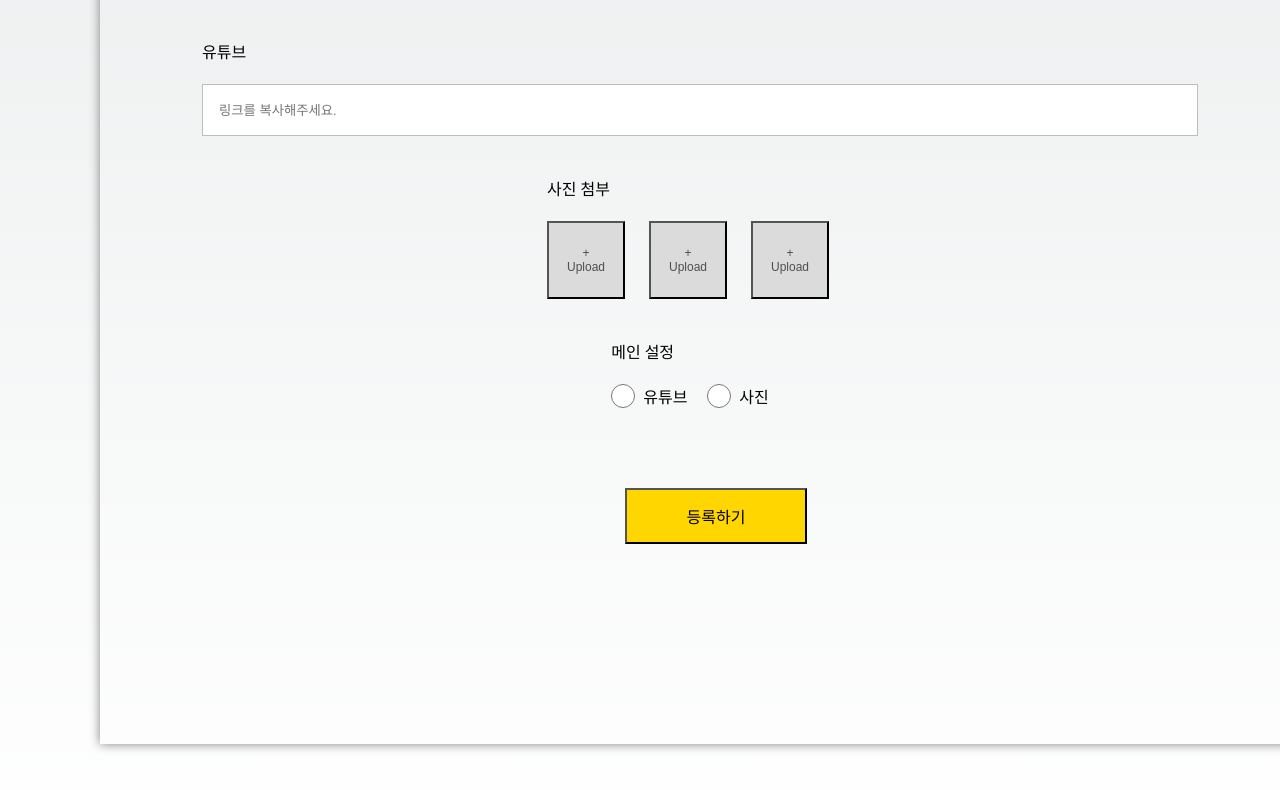
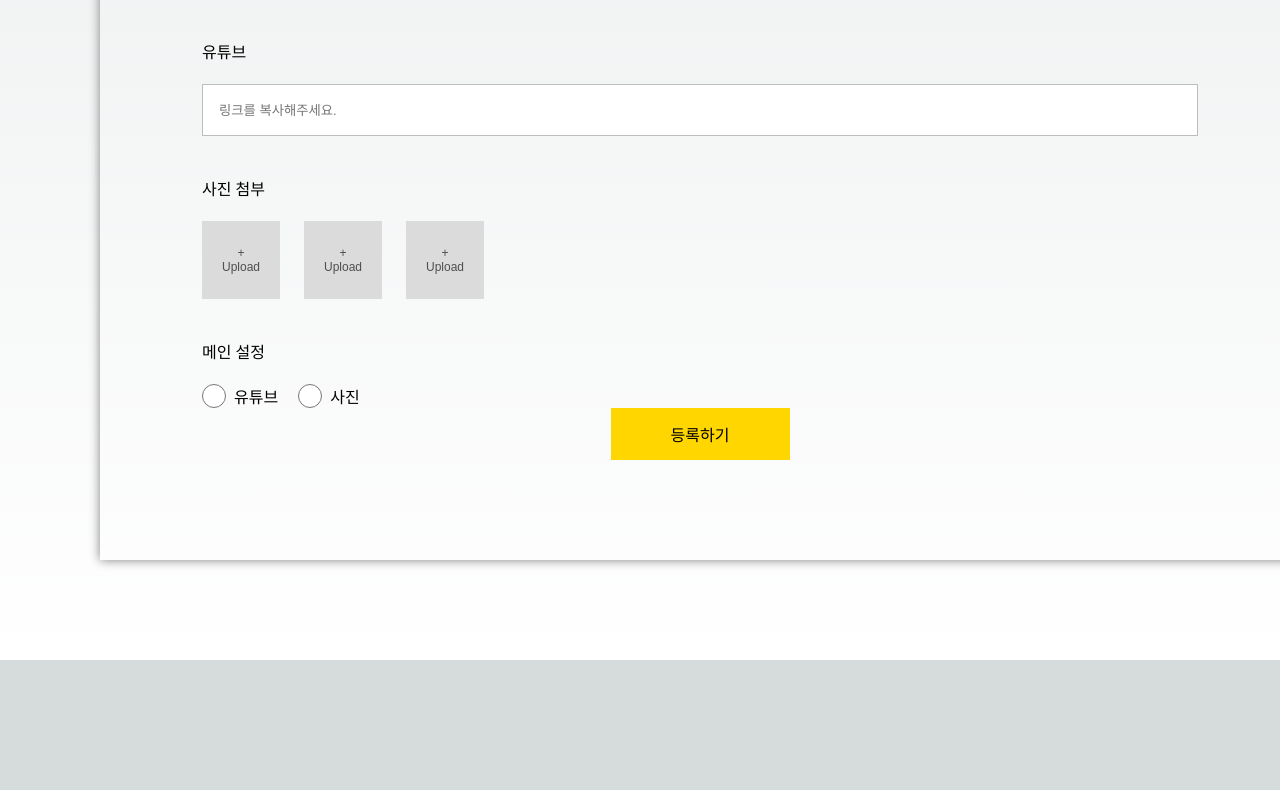
Before and after one commit to Seongju38/CodeCamp_Project, a Next.js app in the folder my-app/: page /boards/new in a window 1280 px wide. Shown: the part 1389-2179 px from the top of the page. After the commit the page ends 2049 px from the top, so only its background shows below. Built offline with nearby package versions, Linux system fonts and the light colour scheme.

Commit message:
게시물 등록 UI 제작 : 사진 첨부, 메인 설정, 등록 버튼 Style 속성 수정

```diff
--- a/my-app/styles/boards-new.js
+++ b/my-app/styles/boards-new.js
@@ -94,6 +94,7 @@ export const YoutubeInput = styled.input`
 `;
 
 export const ImageWrapper = styled.div`
+  width: 996px;
   padding-top: 40px;
 `;
 
@@ -105,9 +106,13 @@ export const ImageUploadButton = styled.button`
   font-size: 12px;
   font-weight: 500;
   margin-right: 24px;
+  outline: none;
+  border: none;
+  cursor: pointer;
 `;
 
 export const OptionWrapper = styled.div`
+  width: 996px;
   padding-top: 40px;
 `;
 
@@ -118,6 +123,7 @@ export const RadioBoxWrapper = styled.div`
 export const RadioButton = styled.input`
   width: 24px;
   height: 24px;
+  cursor: pointer;
 `;
 
 export const RadioLabel = styled.label`
@@ -128,9 +134,12 @@ export const RadioLabel = styled.label`
 `;
 
 export const SubmitButton = styled.button`
-  padding: 14px 60px;
+  width: 179px;
+  height: 52px;
+  border: none;
   background: #ffd600;
-  margin: 80px 380px 100px 412px;
+  margin: 0 12px;
   font-size: 16px;
   font-weight: 500;
+  cursor: pointer
 `;
```
